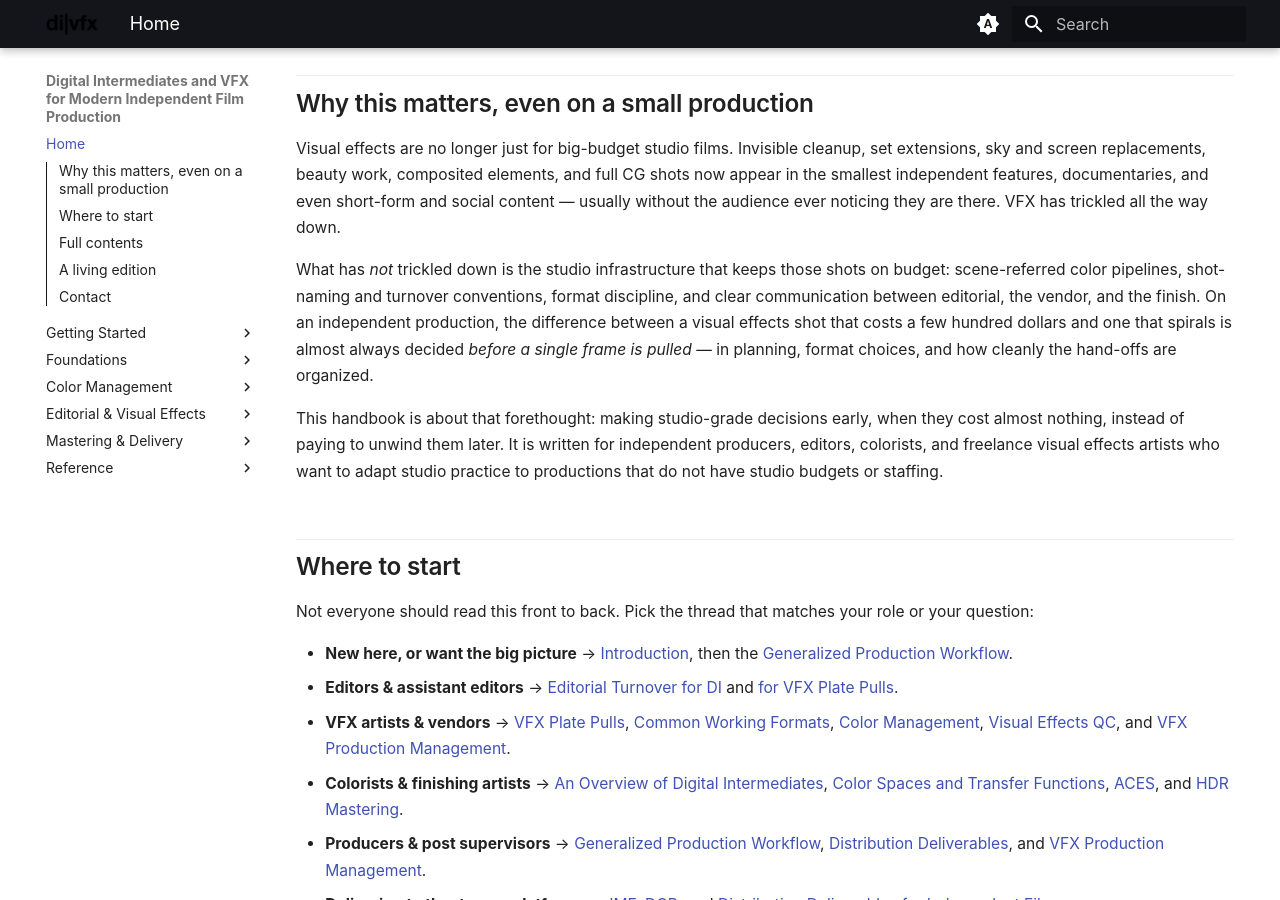
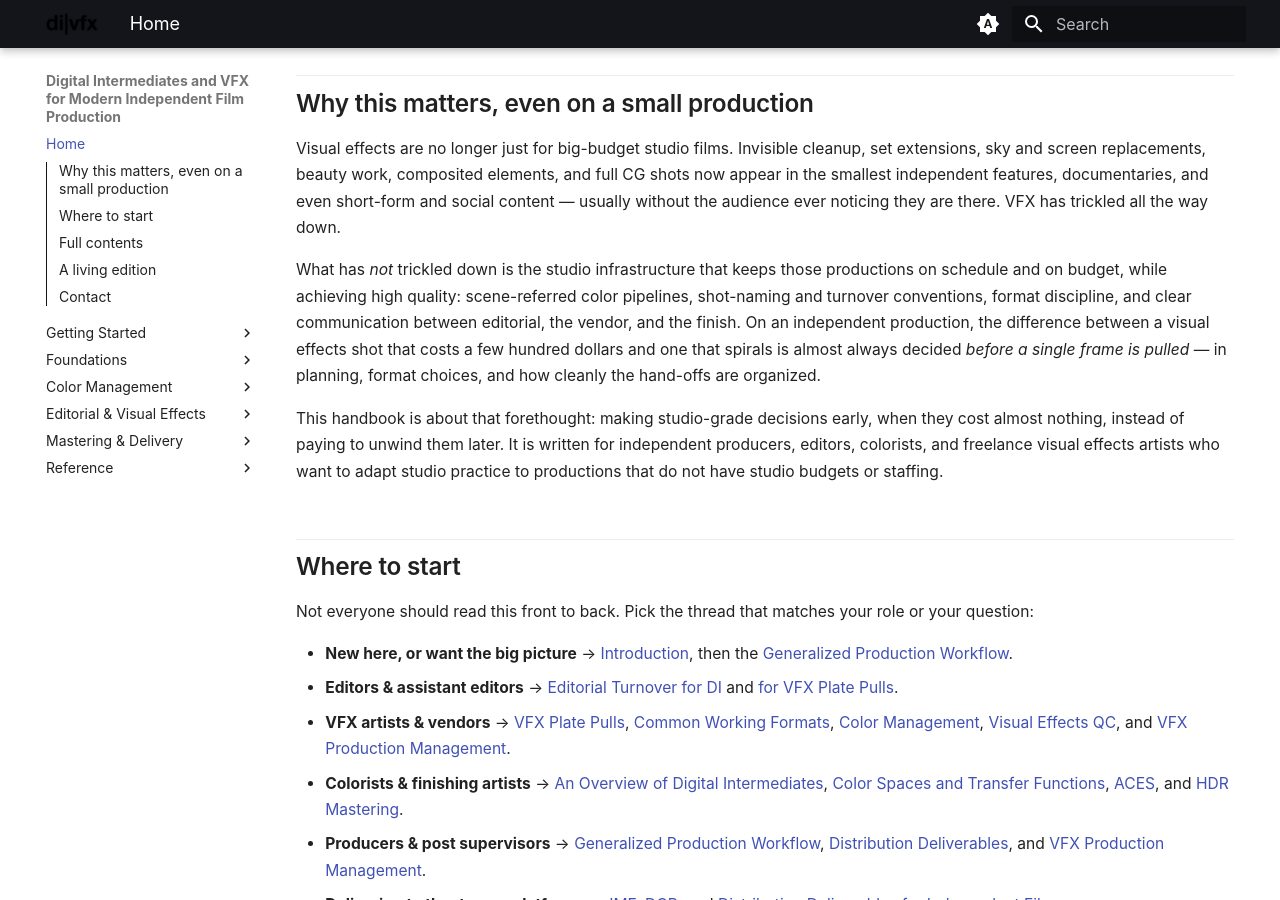
Before and after one commit to tashdor/divfx, an MkDocs documentation site: the page built from docs/index.md, in a window 1280 px wide and 900 px high, scrolled down 318 px. Built offline with MkDocs 1.6.1 and Material for MkDocs 9.7.7, drawn with Linux system fonts in a browser that asks for light colours; the version menu is left out.

Commit message:
Home: on schedule and on budget, while achieving high quality
Co-Authored-By: Claude Opus 4.8 <noreply@anthropic.com>

```diff
--- a/docs/index.md
+++ b/docs/index.md
@@ -15,7 +15,7 @@ now appear in the smallest independent features, documentaries, and even short-f
 content — usually without the audience ever noticing they are there. VFX has trickled all the
 way down.
 
-What has *not* trickled down is the studio infrastructure that keeps those shots on budget:
+What has *not* trickled down is the studio infrastructure that keeps those productions on schedule and on budget, while achieving high quality:
 scene-referred color pipelines, shot-naming and turnover conventions, format discipline, and
 clear communication between editorial, the vendor, and the finish. On an independent
 production, the difference between a visual effects shot that costs a few hundred dollars and
```
